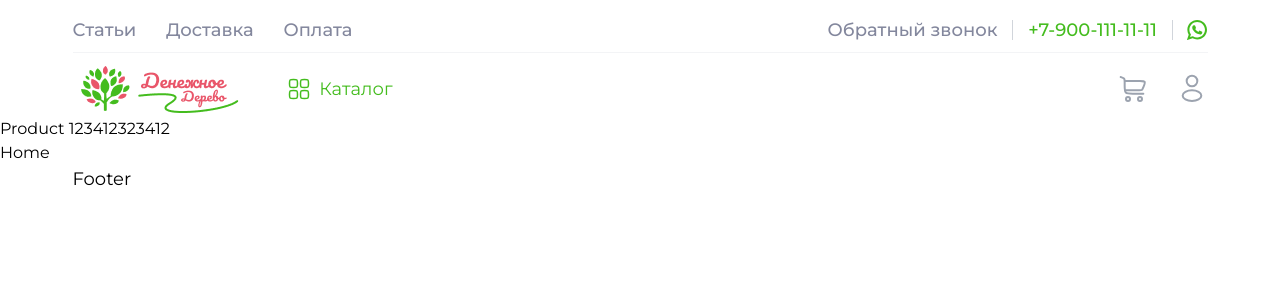
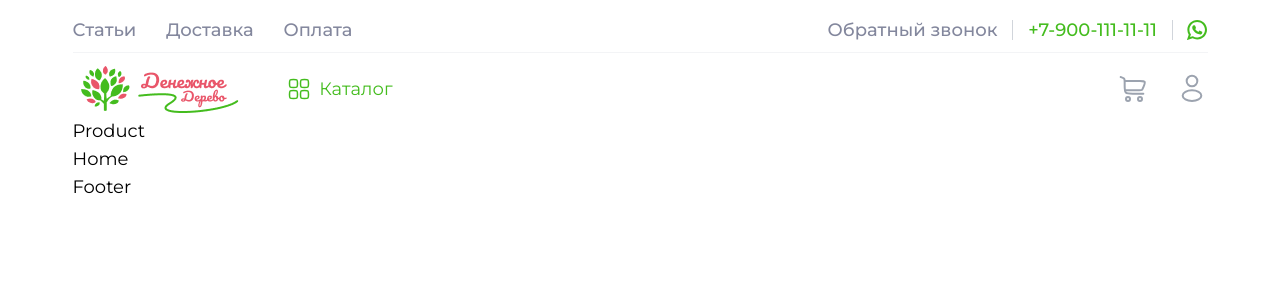
Before and after one commit to PopLocker714/money-tree-next, a Next.js app: page /product/123412323412 in a window 1280 px wide. Shown: the top 300 px of the page. Built offline with nearby package versions, Linux system fonts and the light colour scheme.

Commit message:
fix errors

```diff
--- a/app/product/[id]/page.tsx
+++ b/app/product/[id]/page.tsx
@@ -6,12 +6,18 @@ export const metadata: Metadata = {
   description: "",
 };
 
-export default async function Dashboard({ params }: { params: { id: string } }) {
-  const { id } = await params
+// interface IParams {
+//   params: {
+//     id: string;
+//   };
+// }
+
+export default async function Dashboard() {
+//   const { id } = (await params).params;
 
   return (
-    <div>
-      <h1>Product {id}</h1>
+    <div className="container">
+      <h1>Product </h1>
       <Link href="..">Home</Link>
     </div>
   );
--- a/app/ui/sections/CategoriesList/CategoryItem.tsx
+++ b/app/ui/sections/CategoriesList/CategoryItem.tsx
@@ -1,6 +1,6 @@
 import Link from "next/link";
 
-const CategoryItem = ({ title, image }) => {
+const CategoryItem = ({ title, image }: { title: string; image: string }) => {
   return (
     <Link href="/catalog" style={styleItem(image)} className="swiper-slide">
       {title}
@@ -8,7 +8,7 @@ const CategoryItem = ({ title, image }) => {
   );
 };
 
-const styleItem = (url) => {
+const styleItem = (url: string) => {
   return {
     display: "flex",
     alignItems: "flex-start",
--- a/app/ui/sections/Hero/HeroSwiper.tsx
+++ b/app/ui/sections/Hero/HeroSwiper.tsx
@@ -4,7 +4,6 @@ import { Autoplay, Navigation, Pagination, Virtual } from "swiper/modules";
 import HeroSlideItem from "./HeroSlideItem";
 import RightArrow from "../../components/slider/RightArrow";
 import LeftArrow from "../../components/slider/LeftArrow";
-import { useId } from "react";
 
 const heroSlides = [
   {
```
